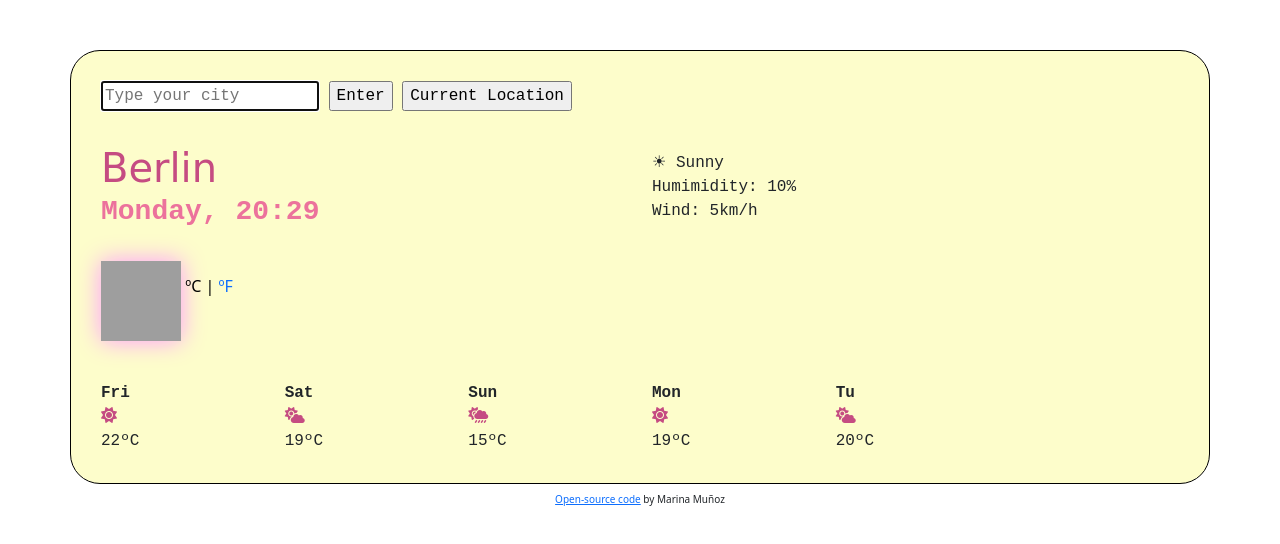
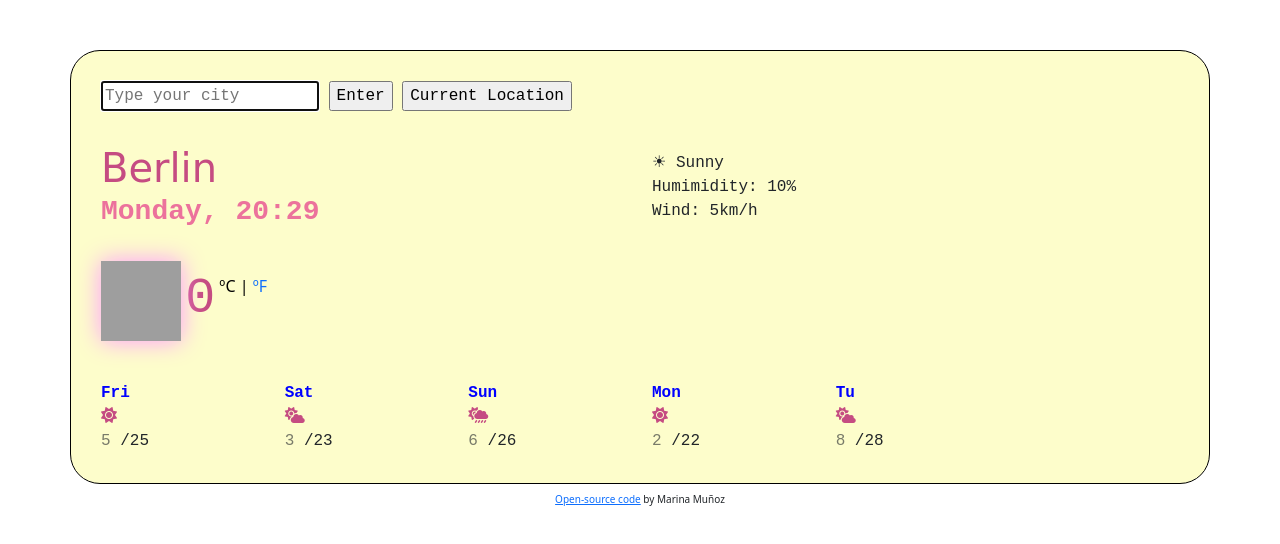
Before and after one commit to marinamun/final-weather-app, a plain HTML site: page index.html in a window 1280 px wide. Drawn offline with nearby package versions, Linux system fonts and the light colour scheme; grey boxes are pictures that could not be loaded; a web font is replaced by a local one.

Commit message:
restructured the weather forecast section

```diff
--- a/index.html
+++ b/index.html
@@ -52,7 +52,7 @@
                   src="http://openweathermap.org/img/wn/03d@2x.png"
                   id="icon"
                 />
-                <span id="current-temp"></span>
+                <span id="current-temp">0</span>
                 <span><a href="#" id="celsius" class="active">ºC |</a></span>
                 <span><a href="#" id="fahrenheit"> ºF</a></span>
               </p>
@@ -72,40 +72,67 @@
           </div>
         </div>
         <br />
-        <div class="listCities">
+        <div class="weatherForecast">
           <div class="row">
             <div class="col-2">
-              <strong> Fri </strong>
-              <br />
-              <i class="fa-solid fa-sun"></i>
-              <br />
-              22ºC
-            </div>
-            <div class="col-2">
-              <strong> Sat</strong> <br />
-              <i class="fa-solid fa-cloud-sun"></i>
-              <br />
-              19ºC
-            </div>
-            <div class="col-2">
-              <strong>Sun </strong> <br />
-              <i class="fa-solid fa-cloud-sun-rain"></i>
-              <br />
-              15ºC
-            </div>
-            <div class="col-2">
-              <strong>Mon </strong>
-              <br />
+              <div class="weatherForecastDate">Fri</div>
 
               <i class="fa-solid fa-sun"></i>
-              <br />
-              19ºC
+
+              <div class="weatherForecastTemp">
+                <span class="weatherForecastTempMin">5</span>
+                <span class="weatherForecastTempMax"> /25</span>
+
+              </div>
             </div>
+
             <div class="col-2">
-              <strong> Tu</strong> <br />
+              <div class="weatherForecastDate">Sat</div>
+
               <i class="fa-solid fa-cloud-sun"></i>
-              <br />
-              20ºC
+
+              <div class="weatherForecastTemp">
+                <span class="weatherForecastTempMin">3</span>
+                <span class="weatherForecastTempMax"> /23</span>
+
+              </div>
+            </div>
+
+            <div class="col-2">
+              <div class="weatherForecastDate">Sun</div>
+
+              <i class="fa-solid fa-cloud-sun-rain"></i>
+
+              <div class="weatherForecastTemp">
+                <span class="weatherForecastTempMin">6</span>
+                <span class="weatherForecastTempMax"> /26</span>
+
+              </div>
+            </div>
+
+            <div class="col-2">
+              <div class="weatherForecastDate">Mon</div>
+
+              <i class="fa-solid fa-sun"></i>
+
+              <div class="weatherForecastTemp">
+                <span class="weatherForecastTempMin">2</span>
+                <span class="weatherForecastTempMax"> /22</span>
+
+              </div>
+            </div>
+
+            <div class="col-2">
+              <div class="weatherForecastDate">Tu</div>
+
+              <i class="fa-solid fa-cloud-sun"></i>
+
+              <div class="weatherForecastTemp">
+                <span class="weatherForecastTempMin">8</span>
+                <span class="weatherForecastTempMax"> /28</span>
+
+              </div>
+             </div>
             </div>
           </div>
         </div>
--- a/src/styles.css
+++ b/src/styles.css
@@ -34,7 +34,7 @@ h3 {
 .fa-solid {
   color: #c54c82;
 }
-.listCities {
+.weatherForecast {
   font-family: "PT Mono", monospace;
 }
 .tempButton {
@@ -81,3 +81,11 @@ h3 {
 }
 .active:hover {
 }
+.weatherForecastDate {
+  color: blue;
+  font-weight: bold;
+
+}
+.weatherForecastTempMin{
+  opacity: 0.6;
+}
```
